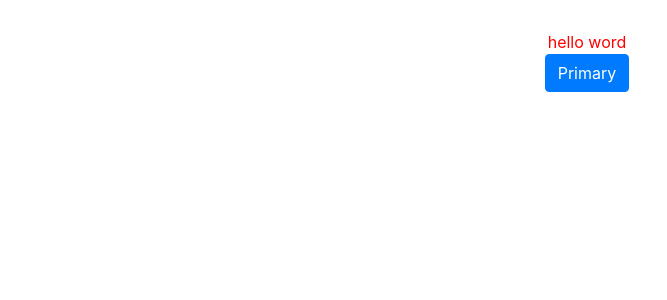
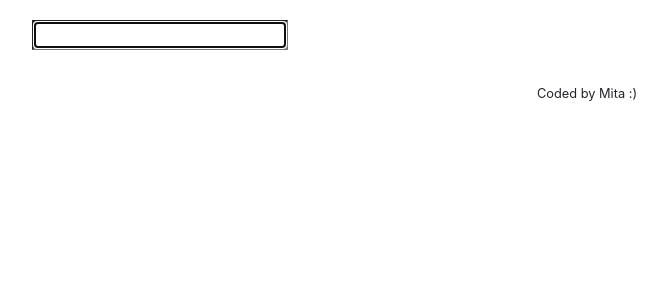
Before and after one commit to MitraHooshmand/my_dictionary_react, a React (Create React App) app: page / in a window 1280 px wide. Shown: the top 300 px of the page, without its empty margins (53-720 px from the left). Built offline with nearby package versions, Linux system fonts and the light colour scheme.

Commit message:
set the search engine

```diff
--- a/src/App.css
+++ b/src/App.css
@@ -1,5 +1,7 @@
-.App {
+.App{
+margin: 20px;
+}
+.App-footer{
   text-align: center;
-  margin: 30px;
-  color: red;
+  margin: 30px 0;
 }
--- a/src/App.js
+++ b/src/App.js
@@ -1,15 +1,20 @@
 import "./App.css";
-
+import Dictionary from "./Dictionary";
 function App() {
   return (
     <div className="App">
-      <header className="App-header">
-        hello word
-        <br />
-        <button type="button" className="btn btn-primary">
-          Primary
-        </button>
-      </header>
+      <div className="container">
+        {/* <header className="App-header"> */}
+        {/* </header> */}
+        <main>
+          <Dictionary />
+        </main>
+        <footer className="App-footer">
+          <small>
+            Coded by Mita :)
+          </small>
+        </footer>
+      </div>
     </div>
   );
 }
--- /dev/null
+++ b/src/Dictionary.js
@@ -0,0 +1,21 @@
+import React,{useState} from "react";
+
+export default function Dictionary(){
+
+    let [keyword,setKeyword]=useState('');
+    function search(event){
+        event.preventDefault();
+        alert(`Searching for "${keyword}"`);
+    }
+    function handleKeyWordChange(param) {
+      setKeyword(param.target.value);
+    }
+return (
+    <div className="Dictionary">
+        <form onSubmit={search}>
+            <input type="search" onChange={handleKeyWordChange} autoFocus={true}/>
+        </form>
+    </div>
+);
+
+}
```
